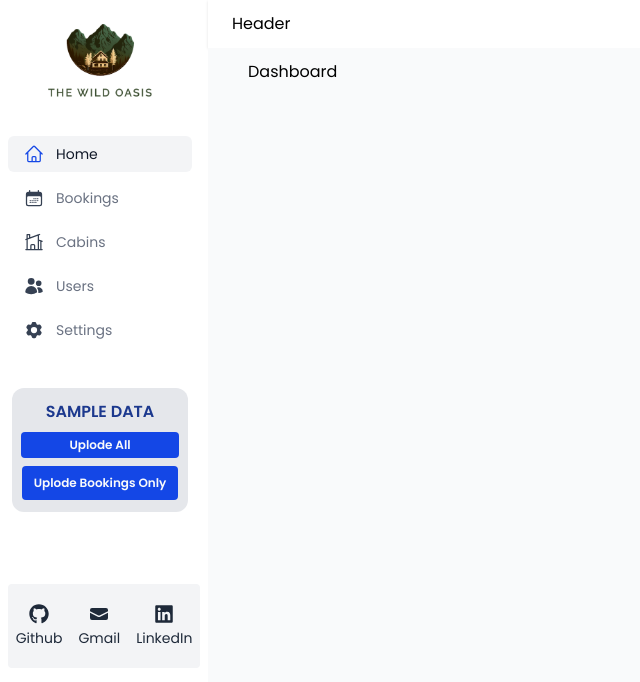
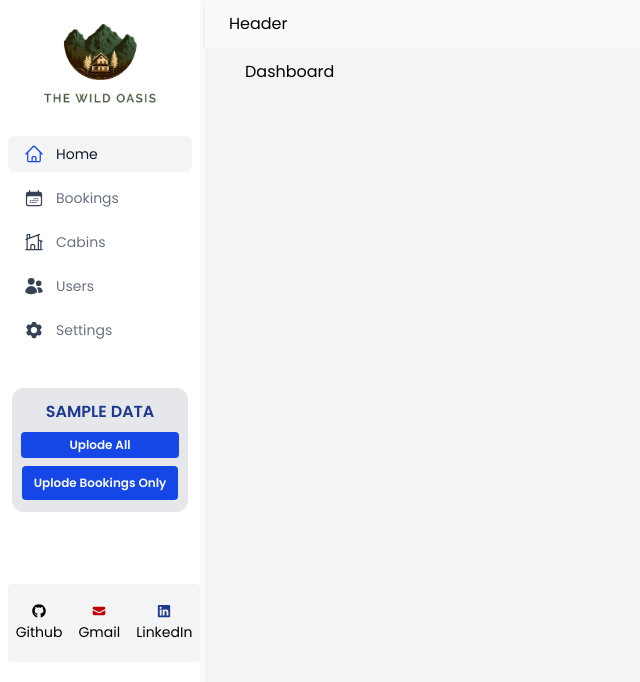
Before and after one commit to kamleshBisht04/The-wild-oasis-Dashboard, a React (Vite) app: page / in a window 1280 px wide. Shown: the top 682 px of the page, without its empty margins (0-640 px from the left). Built offline with nearby package versions, Linux system fonts and the light colour scheme.

Commit message:
adding the social icans

```diff
--- a/src/ui/AppLayout.jsx
+++ b/src/ui/AppLayout.jsx
@@ -4,14 +4,14 @@ import Header from "./Header";
 
 function AppLayout() {
   return (
-    <div className="grid h-screen grid-cols-[208px_1fr] grid-rows-[auto_1fr]">
-      <div className="row-span-2 bg-white shadow h-screen">
+    <div className="grid h-screen grid-cols-[205px_1fr] grid-rows-[auto_1fr]">
+      <div className="row-span-2 h-screen bg-gray-50 ">
         <Sidebar />
       </div>
-      <div className="ml-0.1 bg-white px-6 py-3 shadow">
+      <div className="ml-0.1 bg-gray-50 px-6 py-3 shadow">
         <Header />
       </div>
-      <main className="bg-gray-50 px-10 py-3">
+      <main className="bg-gray-100 px-10 py-3 ">
         <Outlet />
       </main>
     </div>
--- a/src/ui/Logo.jsx
+++ b/src/ui/Logo.jsx
@@ -2,7 +2,7 @@ import { NavLink } from "react-router-dom";
 
 function Logo() {
   return (
-    <div className="h-12 w-auto py-6 px-12 ">
+    <div className="h-12 w-auto px-11 py-6">
       <NavLink to="/">
         <img src="/logo-light.png" alt="The wild oasis" />
       </NavLink>
--- a/src/ui/Sidebar.jsx
+++ b/src/ui/Sidebar.jsx
@@ -7,7 +7,7 @@ import Social from "./Social";
 function Sidebar() {
   return (
     <div className="flex h-screen">
-      <aside className="w-50 flex-none bg-white text-gray-800">
+      <aside className="w-50 flex-none bg-white ">
         <Logo />
         <Navigation />
         <SampleData />
--- a/src/ui/Social.jsx
+++ b/src/ui/Social.jsx
@@ -5,35 +5,35 @@ import { HiMiniEnvelope } from "react-icons/hi2";
 function Social() {
   return (
     <div className="mt-18 ml-2 flex items-center justify-center gap-4 rounded bg-gray-100 py-5">
-      <div className="flex flex-col items-center">
+
       <NavLink
         to="https://github.com"
-          className="transition-all duration-200 hover:scale-110 hover:text-blue-900"
+        target="_blank"
+        rel="noopener noreferrer"
+        className="flex flex-col items-center transition-all duration-200  hover:text-blue-900"
       >
-          <FaGithub className="text-xl" />
+        <FaGithub className="text-sm text-black " />
+        <span className="mt-1 text-sm">Github</span>
       </NavLink>
-        <span className="mt-1 text-sm">Github</span>
-      </div>
 
-      <div className="flex flex-col items-center">
       <NavLink
         to="mailto:someone@gmail.com"
-          className="transition-all duration-200 hover:scale-110 hover:text-blue-900"
+        className="flex flex-col items-center transition-all duration-200  hover:text-blue-900"
       >
-          <HiMiniEnvelope className="text-xl" />
+        <HiMiniEnvelope className="text-sm text-red-700" />
+        <span className="mt-1 text-sm">Gmail</span>
       </NavLink>
-        <span className="mt-1 text-sm">Gmail</span>
-      </div>
 
-      <div className="flex flex-col items-center">
       <NavLink
         to="https://linkedin.com"
-          className="transition-all duration-200 hover:scale-110 hover:text-blue-900"
+        target="_blank"
+        rel="noopener noreferrer"
+        className="flex flex-col items-center transition-all duration-200  hover:text-blue-900"
       >
-          <FaLinkedin className="text-xl" />
+        <FaLinkedin className="text-sm text-blue-900" />
+        <span className="mt-1 text-sm">LinkedIn</span>
       </NavLink>
-        <span className="mt-1 text-sm">LinkedIn</span>
-      </div>
+
     </div>
   );
 }
```
Lines whose indentation alone changed are shown as unchanged.
